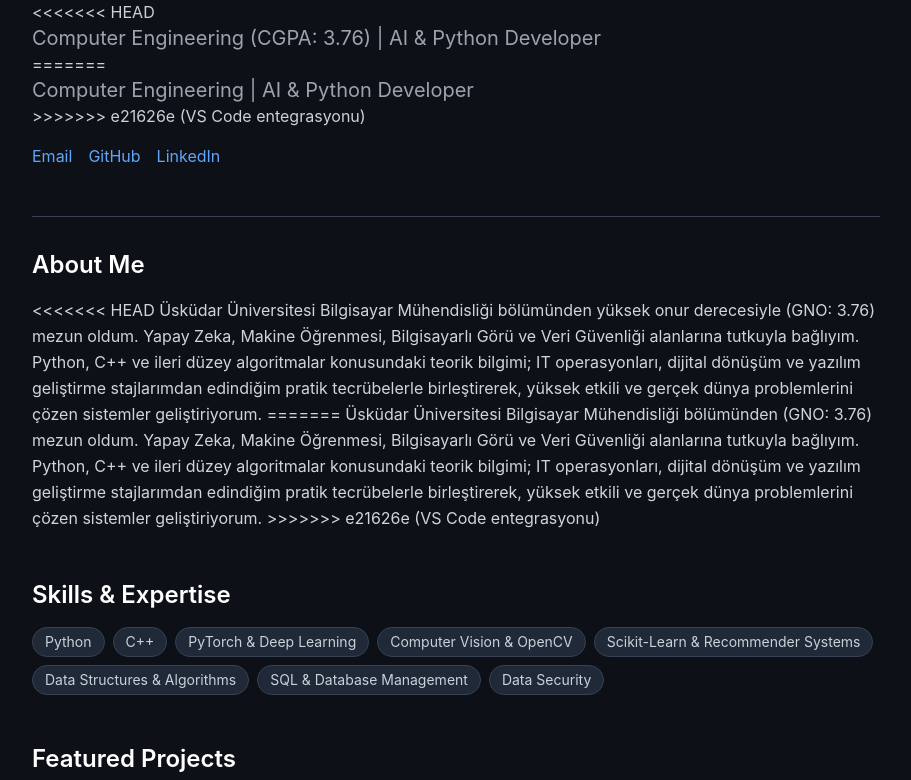
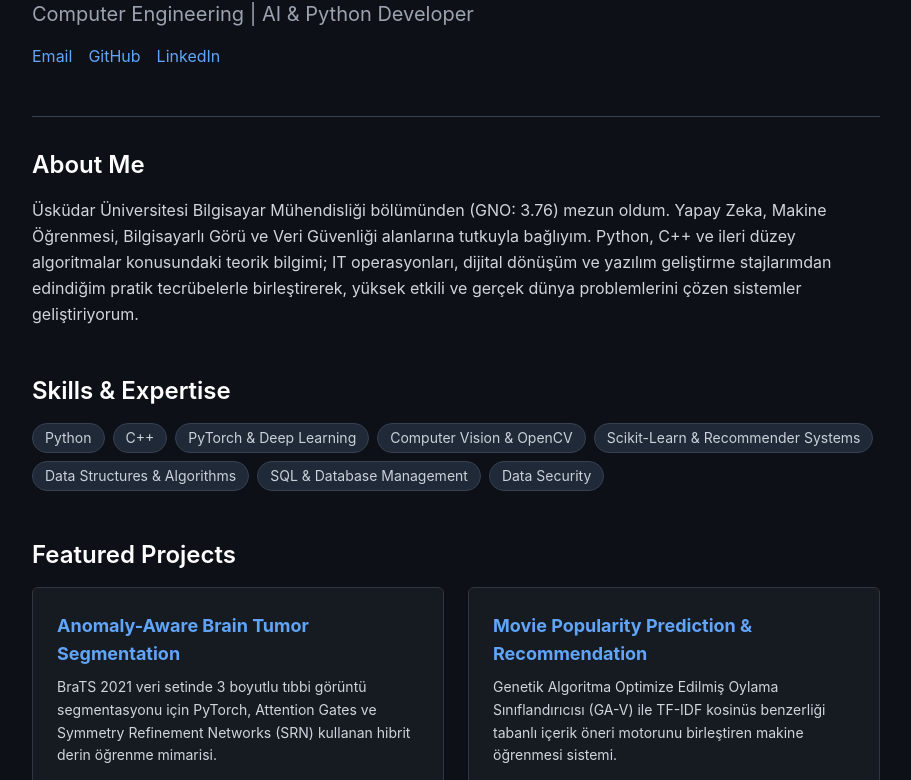
Before and after one commit to silaekincioglu/silaekincioglu.github.io, a plain HTML site: page index.html in a window 1280 px wide. Shown: the part 120-900 px from the top of the page, without its empty margins (184-1095 px from the left). Drawn offline with nearby package versions, Linux system fonts and the light colour scheme.

```diff
--- a/index.html
+++ b/index.html
@@ -20,11 +20,7 @@
 <body class="antialiased max-w-4xl mx-auto p-6">
     <header class="py-12 border-b border-gray-700">
         <h1 class="text-4xl font-bold text-white mb-2">Sıla Ekincioğlu</h1>
-<<<<<<< HEAD
-        <h2 class="text-xl text-gray-400">Computer Engineering (CGPA: 3.76) | AI & Python Developer</h2>
-=======
         <h2 class="text-xl text-gray-400">Computer Engineering | AI & Python Developer</h2>
->>>>>>> e21626e (VS Code entegrasyonu)
         <div class="mt-4 flex gap-4">
             <a href="mailto:silaekincioglu12@gmail.com" class="text-blue-400 hover:underline">Email</a>
             <a href="https://github.com/silaekincioglu" class="text-blue-400 hover:underline" target="_blank">GitHub</a>
@@ -36,11 +32,7 @@
         <section>
             <h3 class="text-2xl font-semibold text-white mb-4">About Me</h3>
             <p class="text-gray-300 leading-relaxed">
-<<<<<<< HEAD
-                Üsküdar Üniversitesi Bilgisayar Mühendisliği bölümünden yüksek onur derecesiyle (GNO: 3.76) mezun oldum. Yapay Zeka, Makine Öğrenmesi, Bilgisayarlı Görü ve Veri Güvenliği alanlarına tutkuyla bağlıyım. Python, C++ ve ileri düzey algoritmalar konusundaki teorik bilgimi; IT operasyonları, dijital dönüşüm ve yazılım geliştirme stajlarımdan edindiğim pratik tecrübelerle birleştirerek, yüksek etkili ve gerçek dünya problemlerini çözen sistemler geliştiriyorum.
-=======
                 Üsküdar Üniversitesi Bilgisayar Mühendisliği bölümünden (GNO: 3.76) mezun oldum. Yapay Zeka, Makine Öğrenmesi, Bilgisayarlı Görü ve Veri Güvenliği alanlarına tutkuyla bağlıyım. Python, C++ ve ileri düzey algoritmalar konusundaki teorik bilgimi; IT operasyonları, dijital dönüşüm ve yazılım geliştirme stajlarımdan edindiğim pratik tecrübelerle birleştirerek, yüksek etkili ve gerçek dünya problemlerini çözen sistemler geliştiriyorum.
->>>>>>> e21626e (VS Code entegrasyonu)
             </p>
         </section>
 
```
